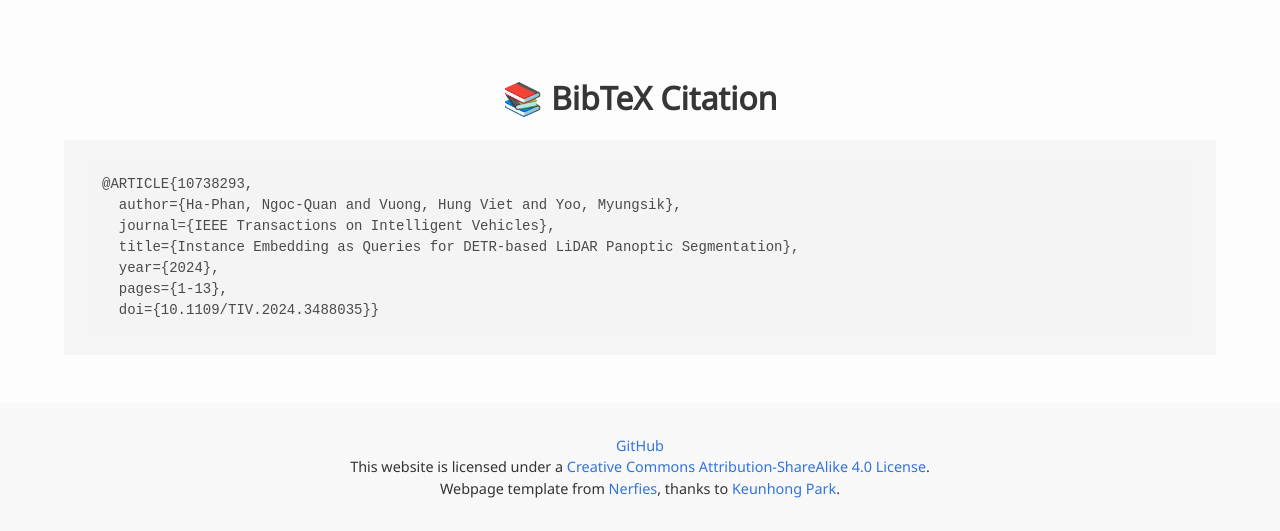
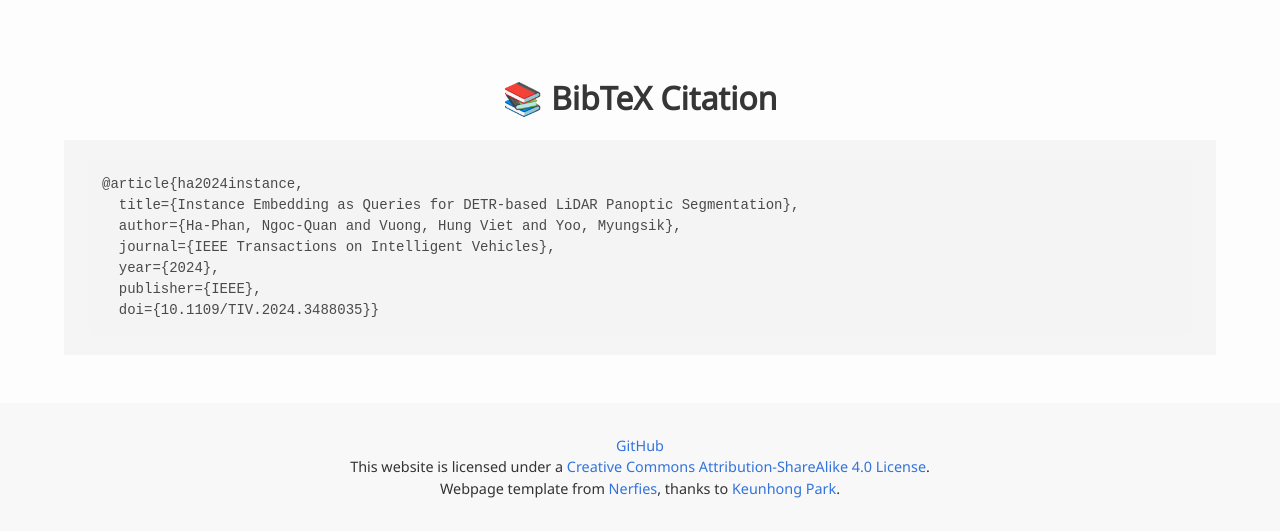
Before and after one commit to ANDA-Researchers/instance-embedding-lps, a plain HTML site: page docs/index.html in a window 1280 px wide. Shown: the part 1567-2098 px from the top of the page. Drawn offline with nearby package versions, Linux system fonts and the light colour scheme; some icons are missing; a web font is replaced by a local one.

Commit message:
Update index.html

```diff
--- a/docs/index.html
+++ b/docs/index.html
@@ -181,12 +181,12 @@
   <section class="section" id="BibTeX">
     <div class="container">
       <h2 class="title is-3 has-text-centered">📚 BibTeX Citation</h2>
-      <pre><code>@ARTICLE{10738293,
+      <pre><code>@article{ha2024instance,
+  title={Instance Embedding as Queries for DETR-based LiDAR Panoptic Segmentation},
   author={Ha-Phan, Ngoc-Quan and Vuong, Hung Viet and Yoo, Myungsik},
   journal={IEEE Transactions on Intelligent Vehicles},
-  title={Instance Embedding as Queries for DETR-based LiDAR Panoptic Segmentation},
   year={2024},
-  pages={1-13},
+  publisher={IEEE},
   doi={10.1109/TIV.2024.3488035}}</code></pre>
     </div>
   </section>
```
